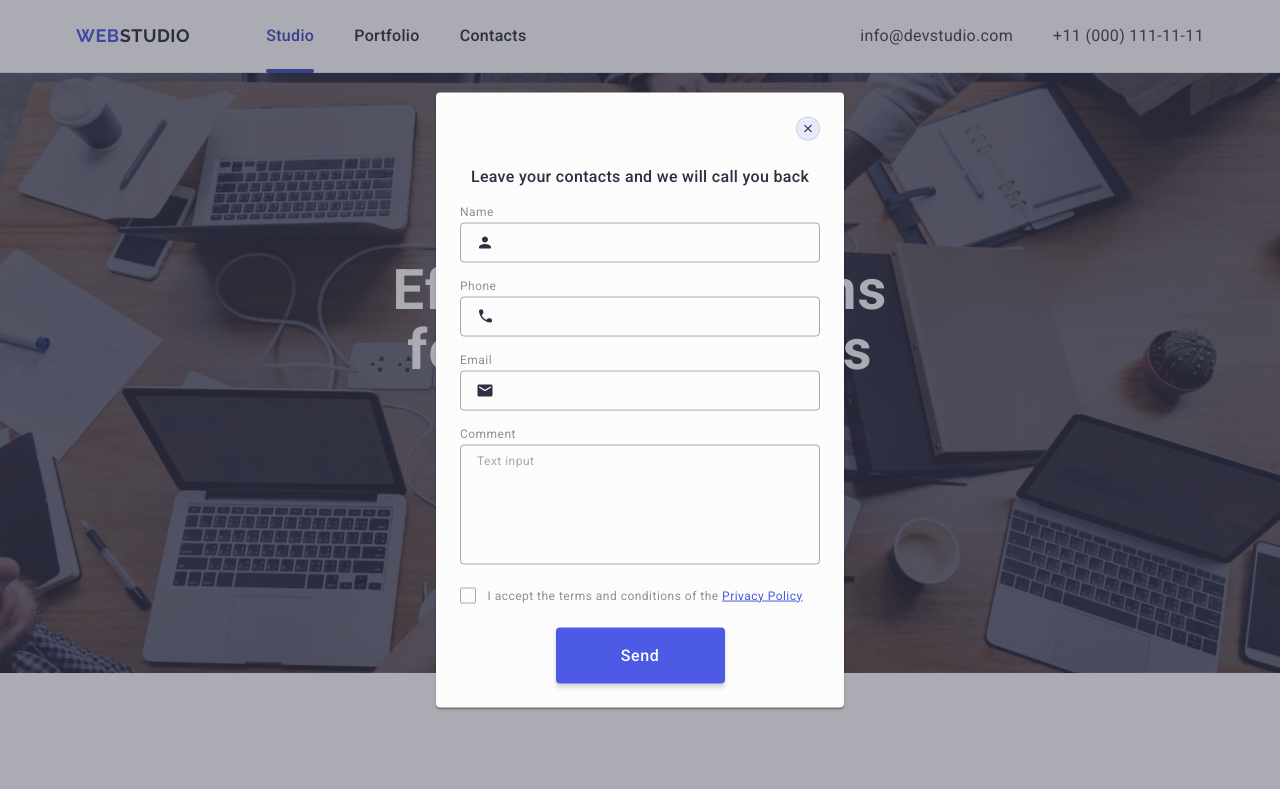
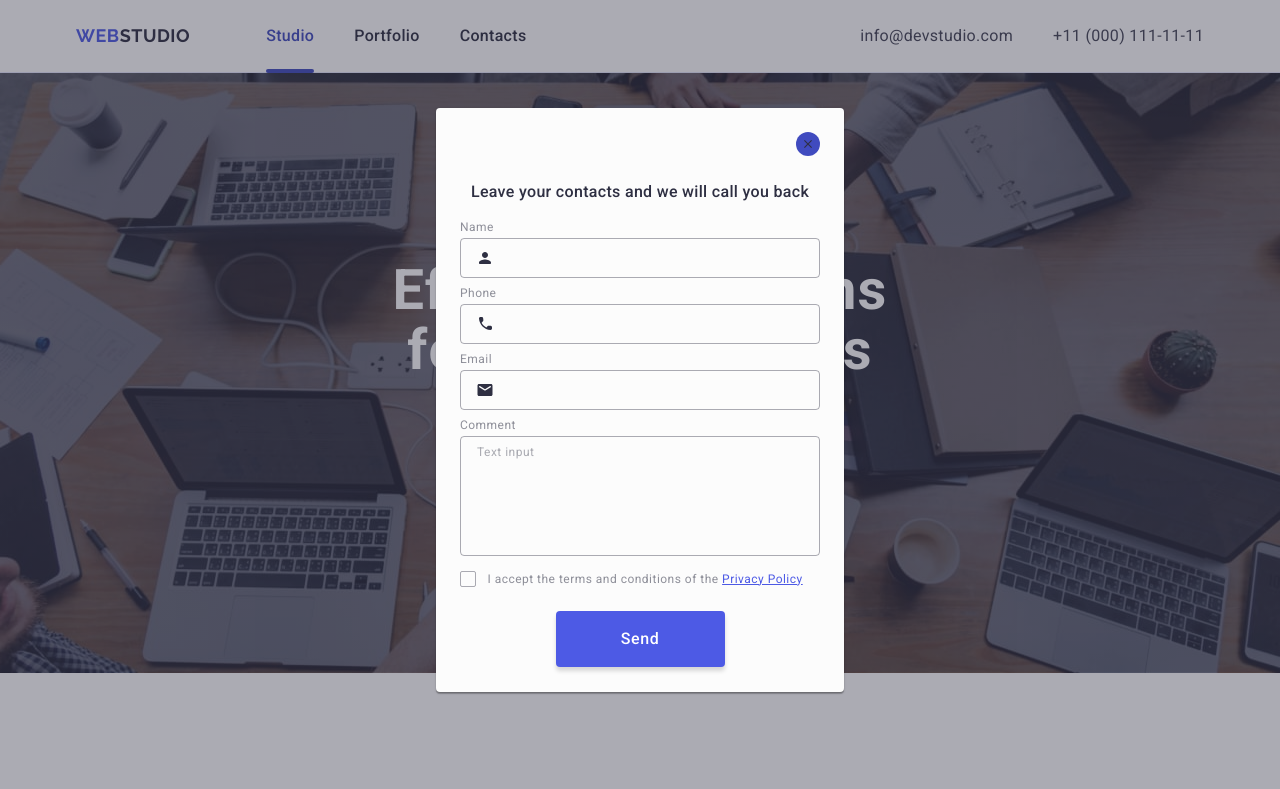
Before and after one commit to Nvd34/goit-markup-hw-05, a plain HTML site: page index.html in a window 1280 px wide. In both pictures the pointer is over the button 808 px from the left and 128 px from the top of the page. Shown: the top 789 px of the page. Drawn offline with nearby package versions, Linux system fonts and the light colour scheme.

Commit message:
Update styles.css

```diff
--- a/css/styles.css
+++ b/css/styles.css
@@ -629,6 +629,8 @@ body {
 }
 .close-btn:hover {
   fill: #ffffff;
+  background-color: #404bbf;
+  border: none;
 }
 .close-btn:focus {
   background-color: #404bbf;
@@ -697,8 +699,7 @@ body {
   fill: #4d5ae5;
 }
 .reveiw-form-field-wrapper {
-  /* margin-bottom: 8px; */
-  margin-bottom: 16px;
+  margin-bottom: 8px;
 }
 .reveiw-form-comment {
   width: 100%;
```
